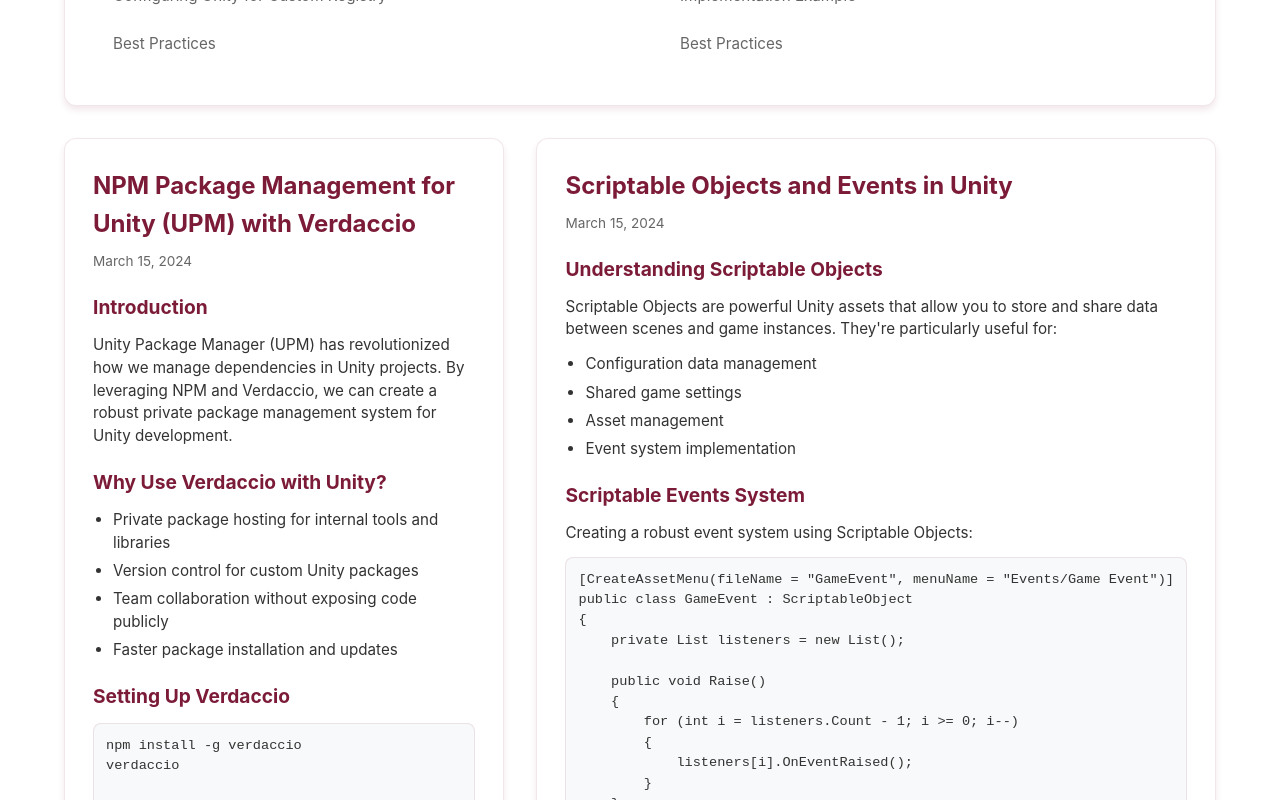
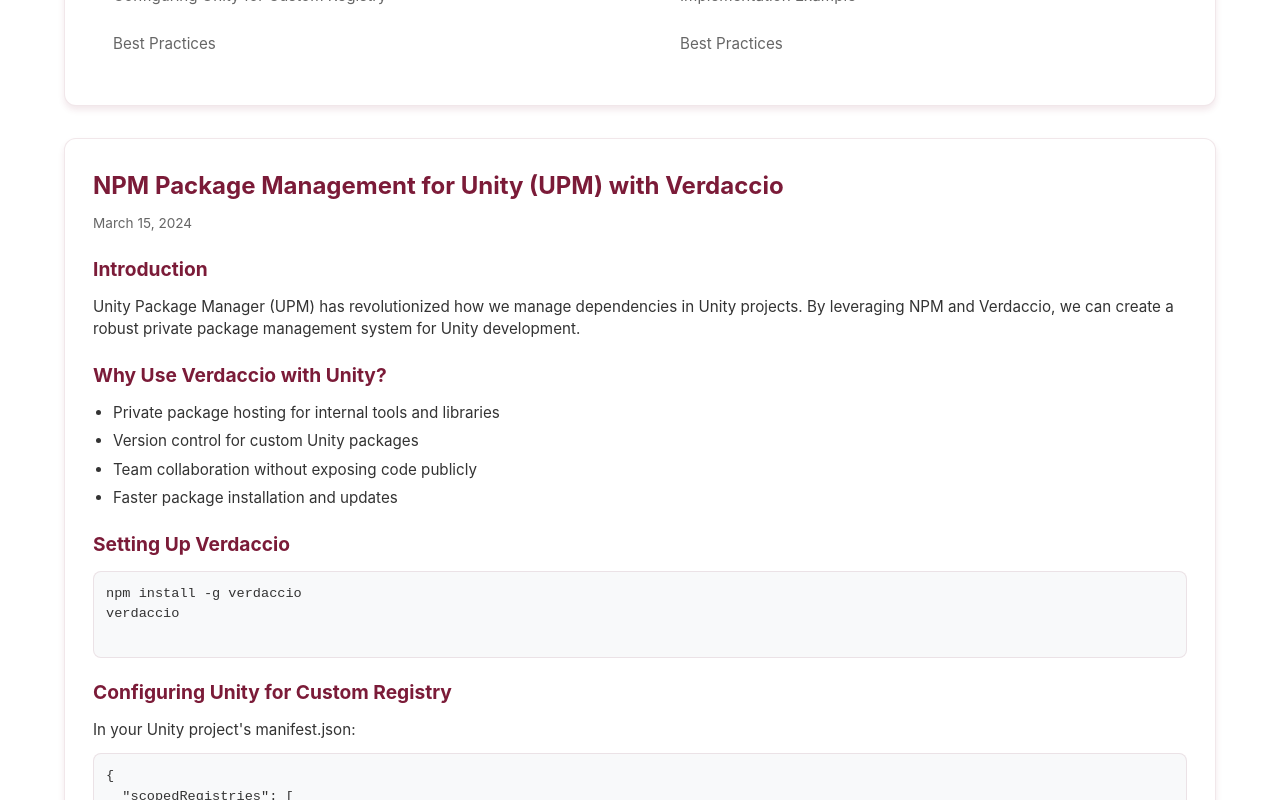
Before and after one commit to EfraimBaruh/efraim-portfolio, a React (Create React App) app: page /blog in a window 1280 px wide. Shown: the part 520-1320 px from the top of the page. Built offline with nearby package versions, Linux system fonts and the light colour scheme.

Commit message:
one column usage for blog page.

```diff
--- a/src/components/Blog.css
+++ b/src/components/Blog.css
@@ -13,7 +13,7 @@
 
 .blog-posts {
   display: grid;
-  grid-template-columns: repeat(2, 1fr);
+  grid-template-columns: 1fr;
   gap: 2rem;
 }
 
```
